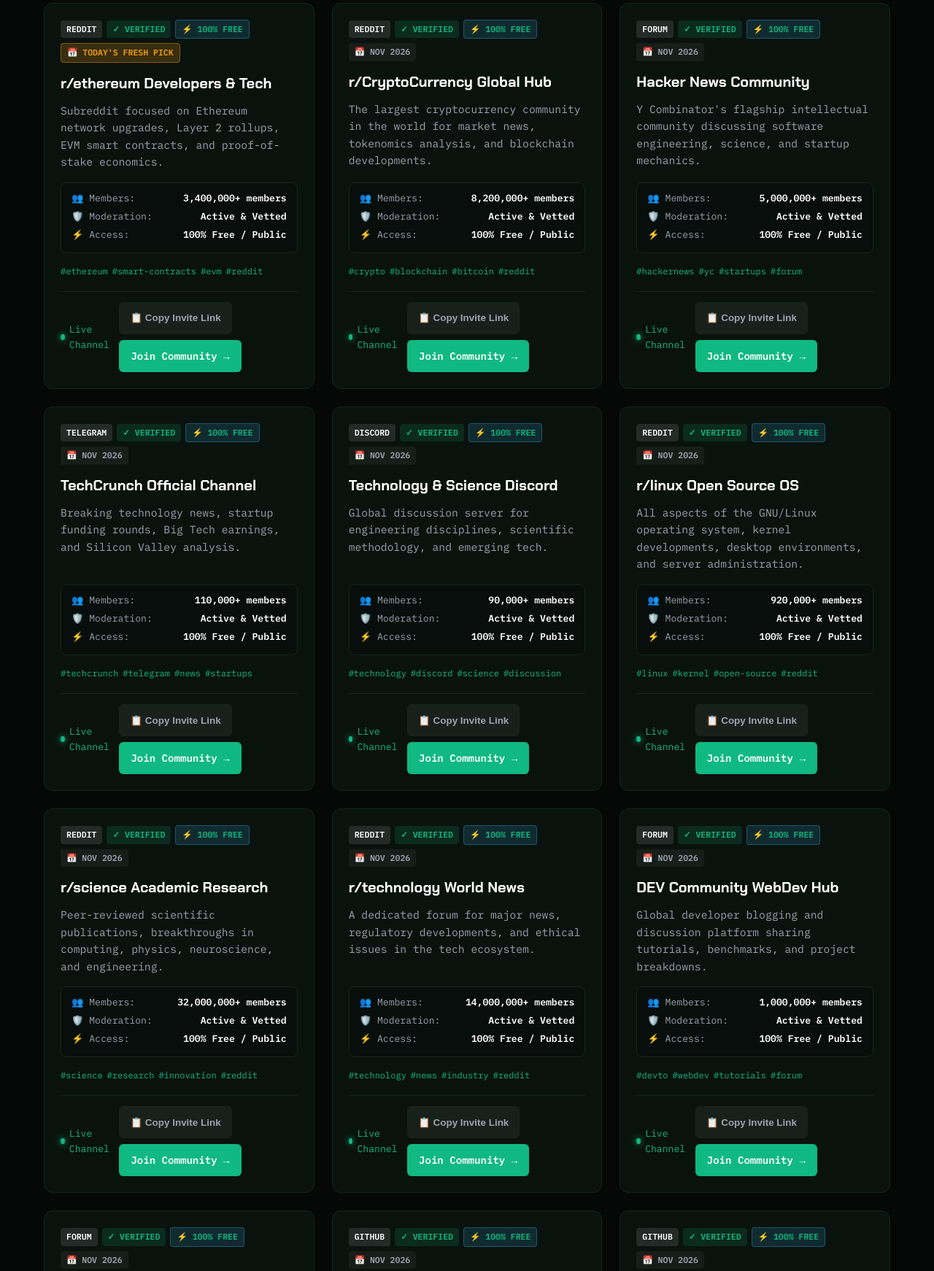
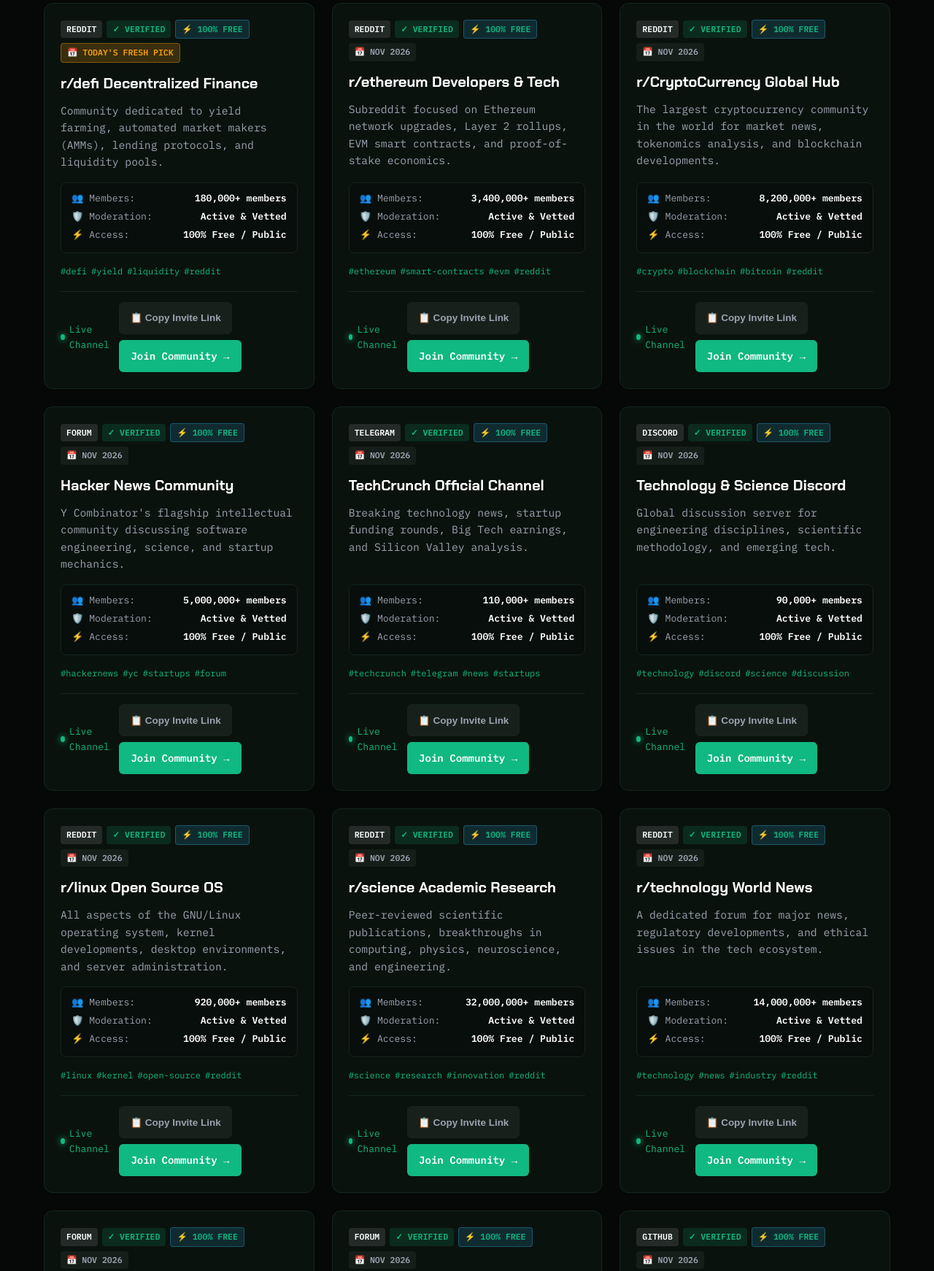
Before and after one commit to jibranpcccc/zk-proofs-cryptography-hub, a plain HTML site: page index.html in a window 1280 px wide. Shown: the part 1309-3051 px from the top of the page at 73% size. Drawn offline with Linux system fonts and the light colour scheme.

Commit message:
feat(replenishment): fresh community links added - 2026-11-20 [skip ci]

```diff
--- a/feed.xml
+++ b/feed.xml
@@ -4,10 +4,17 @@
     <title>Zero-Knowledge Proofs &amp; Cryptography Hub</title>
     <link>https://zk-proofs-cryptography-hub.netlify.app/</link>
     <description>Verified community directory and updates.</description>
-    <lastBuildDate>Thu, 19 Nov 2026 06:44:17 GMT</lastBuildDate>
+    <lastBuildDate>Fri, 20 Nov 2026 06:05:26 GMT</lastBuildDate>
     <atom:link href="https://zk-proofs-cryptography-hub.netlify.app/feed.xml" rel="self" type="application/rss+xml"/>
     <atom:link href="https://pubsubhubbub.appspot.com/" rel="hub"/>
-                                                                                                                                                                                                                                        <item>
+                                                                                                                                                                                                                                            <item>
+      <title>📅 Today's Fresh Pick: r/defi Decentralized Finance (Reddit)</title>
+      <link>https://www.reddit.com/r/defi/</link>
+      <guid isPermaLink="false">https://zk-proofs-cryptography-hub.netlify.app/#zero-knowledge-proofs-cryptography-hub-reddit-3-2026-11-20</guid>
+      <pubDate>Fri, 20 Nov 2026 06:05:26 GMT</pubDate>
+      <description>Newly verified community added to Zero-Knowledge Proofs &amp; Cryptography Hub: Community dedicated to yield farming, automated market makers (AMMs), lending protocols, and liquidity pools.</description>
+    </item>
+<item>
       <title>📅 Today's Fresh Pick: r/ethereum Developers &amp; Tech (Reddit)</title>
       <link>https://www.reddit.com/r/ethereum/</link>
       <guid isPermaLink="false">https://zk-proofs-cryptography-hub.netlify.app/#zero-knowledge-proofs-cryptography-hub-reddit-2-2026-11-19</guid>
@@ -175,12 +182,5 @@
       <pubDate>Wed, 21 Oct 2026 06:05:36 GMT</pubDate>
       <description>Newly verified community added to Zero-Knowledge Proofs &amp; Cryptography Hub: Y Combinator's flagship intellectual community discussing software engineering, science, and startup mechanics.</description>
     </item>
-<item>
-      <title>📅 Today's Fresh Pick: Hacker News Community (Forum)</title>
-      <link>https://news.ycombinator.com</link>
-      <guid isPermaLink="false">https://zk-proofs-cryptography-hub.netlify.app/#zk-proofs-cryptography-hub-forum-20261003-1-2026-10-20</guid>
-      <pubDate>Tue, 20 Oct 2026 06:07:25 GMT</pubDate>
-      <description>Newly verified community added to Zero-Knowledge Proofs &amp; Cryptography Hub: Y Combinator's flagship intellectual community discussing software engineering, science, and startup mechanics.</description>
-    </item>
   </channel>
 </rss>
--- a/index.html
+++ b/index.html
@@ -148,156 +148,156 @@
           {
             "@type": "ListItem",
             "position": 1,
+            "name": "r/defi Decentralized Finance",
+            "description": "Community dedicated to yield farming, automated market makers (AMMs), lending protocols, and liquidity pools.",
+            "url": "https://www.reddit.com/r/defi/"
+          },
+          {
+            "@type": "ListItem",
+            "position": 2,
             "name": "r/ethereum Developers & Tech",
             "description": "Subreddit focused on Ethereum network upgrades, Layer 2 rollups, EVM smart contracts, and proof-of-stake economics.",
             "url": "https://www.reddit.com/r/ethereum/"
           },
           {
             "@type": "ListItem",
-            "position": 2,
+            "position": 3,
             "name": "r/CryptoCurrency Global Hub",
             "description": "The largest cryptocurrency community in the world for market news, tokenomics analysis, and blockchain developments.",
             "url": "https://www.reddit.com/r/CryptoCurrency/"
           },
           {
             "@type": "ListItem",
-            "position": 3,
+            "position": 4,
             "name": "Hacker News Community",
             "description": "Y Combinator's flagship intellectual community discussing software engineering, science, and startup mechanics.",
             "url": "https://news.ycombinator.com"
           },
           {
             "@type": "ListItem",
-            "position": 4,
+            "position": 5,
             "name": "TechCrunch Official Channel",
             "description": "Breaking technology news, startup funding rounds, Big Tech earnings, and Silicon Valley analysis.",
             "url": "https://t.me/techcrunch"
           },
           {
             "@type": "ListItem",
-            "position": 5,
+            "position": 6,
             "name": "Technology & Science Discord",
             "description": "Global discussion server for engineering disciplines, scientific methodology, and emerging tech.",
             "url": "https://discord.gg/tech"
           },
           {
             "@type": "ListItem",
-            "position": 6,
+            "position": 7,
             "name": "r/linux Open Source OS",
             "description": "All aspects of the GNU/Linux operating system, kernel developments, desktop environments, and server administration.",
             "url": "https://www.reddit.com/r/linux/"
           },
           {
             "@type": "ListItem",
-            "position": 7,
+            "position": 8,
             "name": "r/science Academic Research",
             "description": "Peer-reviewed scientific publications, breakthroughs in computing, physics, neuroscience, and engineering.",
             "url": "https://www.reddit.com/r/science/"
           },
           {
             "@type": "ListItem",
-            "position": 8,
+            "position": 9,
             "name": "r/technology World News",
             "description": "A dedicated forum for major news, regulatory developments, and ethical issues in the tech ecosystem.",
             "url": "https://www.reddit.com/r/technology/"
           },
           {
             "@type": "ListItem",
-            "position": 9,
+            "position": 10,
             "name": "DEV Community WebDev Hub",
             "description": "Global developer blogging and discussion platform sharing tutorials, benchmarks, and project breakdowns.",
             "url": "https://dev.to/t/webdev"
           },
           {
             "@type": "ListItem",
-            "position": 10,
+            "position": 11,
             "name": "Stack Overflow Python Questions",
             "description": "The world's largest repository of solved Python questions, debugging threads, and code snippets.",
             "url": "https://stackoverflow.com/questions/tagged/python"
           },
           {
             "@type": "ListItem",
-            "position": 11,
+            "position": 12,
             "name": "Next.js GitHub Discussions",
             "description": "Active community discussions and RFCs on Next.js architectures, streaming SSR, and edge rendering.",
             "url": "https://github.com/vercel/next.js/discussions"
           },
           {
             "@type": "ListItem",
-            "position": 12,
+            "position": 13,
             "name": "Rust Language GitHub Discussions",
             "description": "Official GitHub Discussions board for the Rust programming language compiler, RFCs, and tools.",
             "url": "https://users.rust-lang.org"
           },
           {
             "@type": "ListItem",
-            "position": 13,
+            "position": 14,
             "name": "Tailwind CSS Discord",
             "description": "Official community for Tailwind CSS utility-first design, component architectures, and responsive layout styling.",
             "url": "https://discord.gg/tailwind"
           },
           {
             "@type": "ListItem",
-            "position": 14,
+            "position": 15,
             "name": "Vue Land Community Discord",
             "description": "The official Discord community for Vue.js, Nuxt, Vite, Pinia, and frontend ecosystem tools.",
             "url": "https://discord.gg/vue"
           },
           {
             "@type": "ListItem",
-            "position": 15,
+            "position": 16,
             "name": "Next.js Developers Discord",
             "description": "Official community Discord for Vercel Next.js developers, Server Components, and App Router architectures.",
             "url": "https://discord.gg/nextjs"
           },
           {
             "@type": "ListItem",
-            "position": 16,
+            "position": 17,
             "name": "Devcord Web Developers",
             "description": "Friendly web development and programming community covering modern web stacks, design, and career growth.",
             "url": "https://discord.gg/devcord"
           },
           {
             "@type": "ListItem",
-            "position": 17,
+            "position": 18,
             "name": "Zero Knowledge Community Discord",
             "description": "The official Discord server for the Zero Knowledge podcast and research community, discussing zk-SNARKs, zk-STARKs, PLONK, and zkVM architectures.",
             "url": "https://discord.gg/zeroknowledge"
           },
           {
             "@type": "ListItem",
-            "position": 18,
+            "position": 19,
             "name": "r/webdev Builders Hub",
             "description": "A community dedicated to all things web development, client and server-side architectures, and UI/UX design.",
             "url": "https://www.reddit.com/r/webdev/"
           },
           {
             "@type": "ListItem",
-            "position": 19,
+            "position": 20,
             "name": "r/cpp High Performance Systems",
             "description": "Discussions on modern C++ (C++17/20/23), memory models, template metaprogramming, and graphics pipelines.",
             "url": "https://www.reddit.com/r/cpp/"
           },
           {
             "@type": "ListItem",
-            "position": 20,
+            "position": 21,
             "name": "TypeScript Community Discord",
             "description": "Active community for advanced TypeScript types, generics, compiler plugins, and framework integrations.",
             "url": "https://discord.gg/typescript"
           },
           {
             "@type": "ListItem",
-            "position": 21,
+            "position": 22,
             "name": "r/typescript Architecture",
             "description": "Subreddit focused on TypeScript type systems, compiler APIs, design patterns, and enterprise codebases.",
             "url": "https://www.reddit.com/r/typescript/"
-          },
-          {
-            "@type": "ListItem",
-            "position": 22,
-            "name": "r/defi Decentralized Finance",
-            "description": "Community dedicated to yield farming, automated market makers (AMMs), lending protocols, and liquidity pools.",
-            "url": "https://www.reddit.com/r/defi/"
           },
           {
             "@type": "ListItem",
@@ -617,12 +617,36 @@
         </div>
         <div id="vetted-communities" class="grid">
 
-        <div id="community-card-1" class="card" data-platform="reddit" data-category="smart contracts">
+        <div id="community-card-1" class="card" data-platform="reddit" data-category="defi alpha">
             <div class="card-header">
                 <span class="badge badge-platform">Reddit</span>
                 <span class="badge badge-verified">✓ Verified</span>
                 <span class="badge badge-free">⚡ 100% Free</span>
                 <span class="badge badge-date" style="background: rgba(245, 158, 11, 0.2); color: #f59e0b; border: 1px solid rgba(245, 158, 11, 0.4); font-weight: 700;">📅 Today's Fresh Pick</span>
+            </div>
+            <h3 class="card-title">r/defi Decentralized Finance</h3>
+            <p class="card-desc">Community dedicated to yield farming, automated market makers (AMMs), lending protocols, and liquidity pools.</p>
+            <div class="spec-matrix">
+                <div class="spec-row"><span>👥 Members:</span> <strong>180,000+ members</strong></div>
+                <div class="spec-row"><span>🛡️ Moderation:</span> <strong>Active & Vetted</strong></div>
+                <div class="spec-row"><span>⚡ Access:</span> <strong>100% Free / Public</strong></div>
+            </div>
+            <div class="tags-row"><span class="tag">#defi</span><span class="tag">#yield</span><span class="tag">#liquidity</span><span class="tag">#reddit</span></div>
+            <div class="card-footer">
+                <span class="activity-pulse"><span class="pulse-dot"></span> Live Channel</span>
+                <div class="card-actions">
+                    <button class="btn-copy-invite" onclick="copyInviteLink(event, 'https://www.reddit.com/r/defi/')">📋 Copy Invite Link</button>
+                    <a href="https://www.reddit.com/r/defi/" target="_blank" rel="noopener noreferrer" class="btn-join">Join Community →</a>
+                </div>
+            </div>
+        </div>
+
+        <div id="community-card-2" class="card" data-platform="reddit" data-category="smart contracts">
+            <div class="card-header">
+                <span class="badge badge-platform">Reddit</span>
+                <span class="badge badge-verified">✓ Verified</span>
+                <span class="badge badge-free">⚡ 100% Free</span>
+                <span class="badge badge-date">📅 Nov 2026</span>
             </div>
             <h3 class="card-title">r/ethereum Developers & Tech</h3>
             <p class="card-desc">Subreddit focused on Ethereum network upgrades, Layer 2 rollups, EVM smart contracts, and proof-of-stake economics.</p>
@@ -641,7 +665,7 @@
             </div>
         </div>
 
-        <div id="community-card-2" class="card" data-platform="reddit" data-category="cryptocurrency">
+        <div id="community-card-3" class="card" data-platform="reddit" data-category="cryptocurrency">
             <div class="card-header">
                 <span class="badge badge-platform">Reddit</span>
                 <span class="badge badge-verified">✓ Verified</span>
@@ -665,7 +689,7 @@
             </div>
         </div>
 
-        <div id="community-card-3" class="card" data-platform="forum" data-category="computer science & startups">
+        <div id="community-card-4" class="card" data-platform="forum" data-category="computer science & startups">
             <div class="card-header">
                 <span class="badge badge-platform">Forum</span>
                 <span class="badge badge-verified">✓ Verified</span>
@@ -689,7 +713,7 @@
             </div>
         </div>
 
-        <div id="community-card-4" class="card" data-platform="telegram" data-category="tech news">
+        <div id="community-card-5" class="card" data-platform="telegram" data-category="tech news">
             <div class="card-header">
                 <span class="badge badge-platform">Telegram</span>
                 <span class="badge badge-verified">✓ Verified</span>
@@ -713,7 +737,7 @@
             </div>
         </div>
 
-        <div id="community-card-5" class="card" data-platform="discord" data-category="tech discussion">
+        <div id="community-card-6" class="card" data-platform="discord" data-category="tech discussion">
             <div class="card-header">
                 <span class="badge badge-platform">Discord</span>
                 <span class="badge badge-verified">✓ Verified</span>
@@ -737,7 +761,7 @@
             </div>
         </div>
 
-        <div id="community-card-6" class="card" data-platform="reddit" data-category="linux & os">
+        <div id="community-card-7" class="card" data-platform="reddit" data-category="linux & os">
             <div class="card-header">
                 <span class="badge badge-platform">Reddit</span>
                 <span class="badge badge-verified">✓ Verified</span>
@@ -761,7 +785,7 @@
             </div>
         </div>
 
-        <div id="community-card-7" class="card" data-platform="reddit" data-category="science & innovation">
+        <div id="community-card-8" class="card" data-platform="reddit" data-category="science & innovation">
             <div class="card-header">
                 <span class="badge badge-platform">Reddit</span>
                 <span class="badge badge-verified">✓ Verified</span>
@@ -785,7 +809,7 @@
             </div>
         </div>
 
-        <div id="community-card-8" class="card" data-platform="reddit" data-category="tech news">
+        <div id="community-card-9" class="card" data-platform="reddit" data-category="tech news">
             <div class="card-header">
                 <span class="badge badge-platform">Reddit</span>
                 <span class="badge badge-verified">✓ Verified</span>
@@ -809,7 +833,7 @@
             </div>
         </div>
 
-        <div id="community-card-9" class="card" data-platform="forum" data-category="web development">
+        <div id="community-card-10" class="card" data-platform="forum" data-category="web development">
             <div class="card-header">
                 <span class="badge badge-platform">Forum</span>
                 <span class="badge badge-verified">✓ Verified</span>
@@ -833,7 +857,7 @@
             </div>
         </div>
 
-        <div id="community-card-10" class="card" data-platform="forum" data-category="python development">
+        <div id="community-card-11" class="card" data-platform="forum" data-category="python development">
             <div class="card-header">
                 <span class="badge badge-platform">Forum</span>
                 <span class="badge badge-verified">✓ Verified</span>
@@ -857,7 +881,7 @@
             </div>
         </div>
 
-        <div id="community-card-11" class="card" data-platform="github" data-category="frontend engineering">
+        <div id="community-card-12" class="card" data-platform="github" data-category="frontend engineering">
             <div class="card-header">
                 <span class="badge badge-platform">GitHub</span>
                 <span class="badge badge-verified">✓ Verified</span>
@@ -881,7 +905,7 @@
             </div>
         </div>
 
-        <div id="community-card-12" class="card" data-platform="github" data-category="systems programming">
+        <div id="community-card-13" class="card" data-platform="github" data-category="systems programming">
             <div class="card-header">
                 <span class="badge badge-platform">GitHub</span>
                 <span class="badge badge-verified">✓ Verified</span>
@@ -905,7 +929,7 @@
             </div>
         </div>
 
-        <div id="community-card-13" class="card" data-platform="discord" data-category="frontend engineering">
+        <div id="community-card-14" class="card" data-platform="discord" data-category="frontend engineering">
             <div class="card-header">
                 <span class="badge badge-platform">Discord</span>
                 <span class="badge badge-verified">✓ Verified</span>
@@ -929,7 +953,7 @@
             </div>
         </div>
 
-        <div id="community-card-14" class="card" data-platform="discord" data-category="frontend engineering">
+        <div id="community-card-15" class="card" data-platform="discord" data-category="frontend engineering">
             <div class="card-header">
                 <span class="badge badge-platform">Discord</span>
                 <span class="badge badge-verified">✓ Verified</span>
@@ -953,7 +977,7 @@
             </div>
         </div>
 
-        <div id="community-card-15" class="card" data-platform="discord" data-category="frontend engineering">
+        <div id="community-card-16" class="card" data-platform="discord" data-category="frontend engineering">
             <div class="card-header">
                 <span class="badge badge-platform">Discord</span>
                 <span class="badge badge-verified">✓ Verified</span>
@@ -977,7 +1001,7 @@
             </div>
         </div>
 
-        <div id="community-card-16" class="card" data-platform="discord" data-category="web development">
+        <div id="community-card-17" class="card" data-platform="discord" data-category="web development">
             <div class="card-header">
                 <span class="badge badge-platform">Discord</span>
                 <span class="badge badge-verified">✓ Verified</span>
@@ -1001,7 +1025,7 @@
             </div>
         </div>
 
-        <div id="community-card-17" class="card" data-platform="discord" data-category="zero knowledge cryptography">
+        <div id="community-card-18" class="card" data-platform="discord" data-category="zero knowledge cryptography">
             <div class="card-header">
                 <span class="badge badge-platform">Discord</span>
                 <span class="badge badge-verified">✓ Verified</span>
@@ -1025,7 +1049,7 @@
             </div>
         </div>
 
-        <div id="community-card-18" class="card" data-platform="reddit" data-category="web development">
+        <div id="community-card-19" class="card" data-platform="reddit" data-category="web development">
             <div class="card-header">
                 <span class="badge badge-platform">Reddit</span>
                 <span class="badge badge-verified">✓ Verified</span>
@@ -1049,7 +1073,7 @@
             </div>
         </div>
 
-        <div id="community-card-19" class="card" data-platform="reddit" data-category="systems programming">
+        <div id="community-card-20" class="card" data-platform="reddit" data-category="systems programming">
             <div class="card-header">
                 <span class="badge badge-platform">Reddit</span>
                 <span class="badge badge-verified">✓ Verified</span>
@@ -1073,7 +1097,7 @@
             </div>
         </div>
 
-        <div id="community-card-20" class="card" data-platform="discord" data-category="web development">
+        <div id="community-card-21" class="card" data-platform="discord" data-category="web development">
             <div class="card-header">
                 <span class="badge badge-platform">Discord</span>
                 <span class="badge badge-verified">✓ Verified</span>
@@ -1097,7 +1121,7 @@
             </div>
         </div>
 
-        <div id="community-card-21" class="card" data-platform="reddit" data-category="web development">
+        <div id="community-card-22" class="card" data-platform="reddit" data-category="web development">
             <div class="card-header">
                 <span class="badge badge-platform">Reddit</span>
                 <span class="badge badge-verified">✓ Verified</span>
@@ -1117,30 +1141,6 @@
                 <div class="card-actions">
                     <button class="btn-copy-invite" onclick="copyInviteLink(event, 'https://www.reddit.com/r/typescript/')">📋 Copy Invite Link</button>
                     <a href="https://www.reddit.com/r/typescript/" target="_blank" rel="noopener noreferrer" class="btn-join">Join Community →</a>
-                </div>
-            </div>
-        </div>
-
-        <div id="community-card-22" class="card" data-platform="reddit" data-category="defi alpha">
-            <div class="card-header">
-                <span class="badge badge-platform">Reddit</span>
-                <span class="badge badge-verified">✓ Verified</span>
-                <span class="badge badge-free">⚡ 100% Free</span>
-                <span class="badge badge-date">📅 Nov 2026</span>
-            </div>
-            <h3 class="card-title">r/defi Decentralized Finance</h3>
-            <p class="card-desc">Community dedicated to yield farming, automated market makers (AMMs), lending protocols, and liquidity pools.</p>
-            <div class="spec-matrix">
-                <div class="spec-row"><span>👥 Members:</span> <strong>180,000+ members</strong></div>
-                <div class="spec-row"><span>🛡️ Moderation:</span> <strong>Active & Vetted</strong></div>
-                <div class="spec-row"><span>⚡ Access:</span> <strong>100% Free / Public</strong></div>
-            </div>
-            <div class="tags-row"><span class="tag">#defi</span><span class="tag">#yield</span><span class="tag">#liquidity</span><span class="tag">#reddit</span></div>
-            <div class="card-footer">
-                <span class="activity-pulse"><span class="pulse-dot"></span> Live Channel</span>
-                <div class="card-actions">
-                    <button class="btn-copy-invite" onclick="copyInviteLink(event, 'https://www.reddit.com/r/defi/')">📋 Copy Invite Link</button>
-                    <a href="https://www.reddit.com/r/defi/" target="_blank" rel="noopener noreferrer" class="btn-join">Join Community →</a>
                 </div>
             </div>
         </div>
```
Also changed, not shown: data/groups.json (+20 -19 lines).
